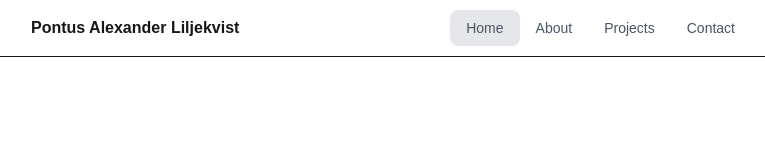
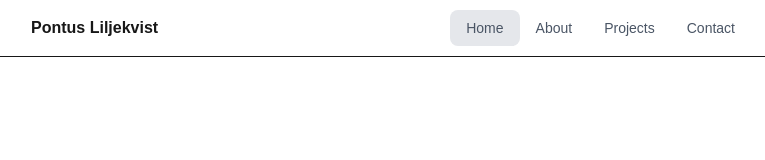
Before and after one commit to mekkmann/portfolio-page-2.0, a Next.js app: page / in a window 1280 px wide. Shown: the top 160 px of the page, without its empty margins (249-1014 px from the left). Built offline with nearby package versions, Linux system fonts and the light colour scheme.

Commit message:
name shortened

```diff
--- a/components/Navbar.tsx
+++ b/components/Navbar.tsx
@@ -17,7 +17,7 @@ export function Navbar() {
     <nav className="border-b top-0 sticky bg-white z-99">
       <div className="max-w-3xl mx-auto px-6 h-14 flex items-center justify-between">
         <Link href="/" className="font-semibold">
-          Pontus Alexander Liljekvist
+          Pontus Liljekvist
         </Link>
 
         <div className="flex text-sm">
```
